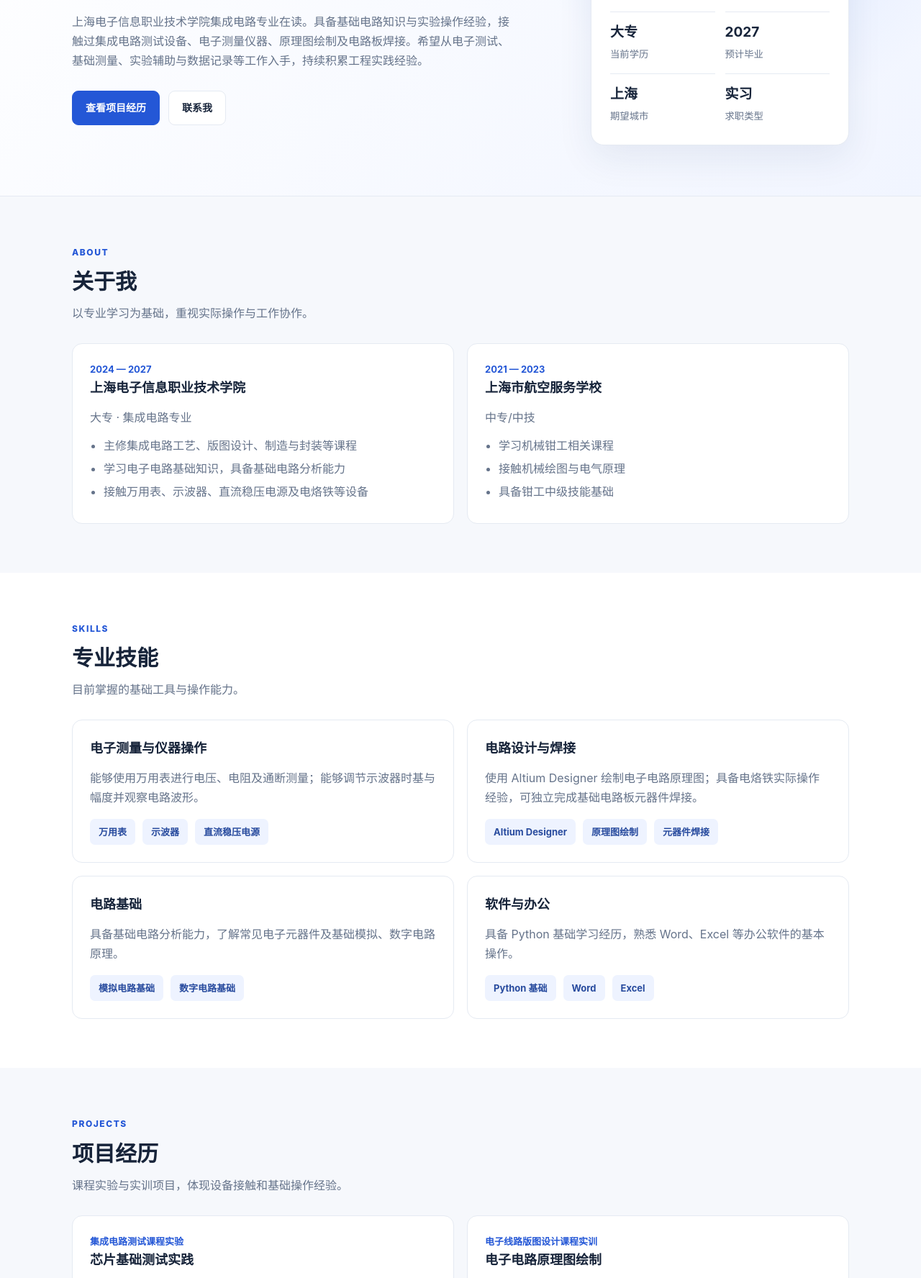
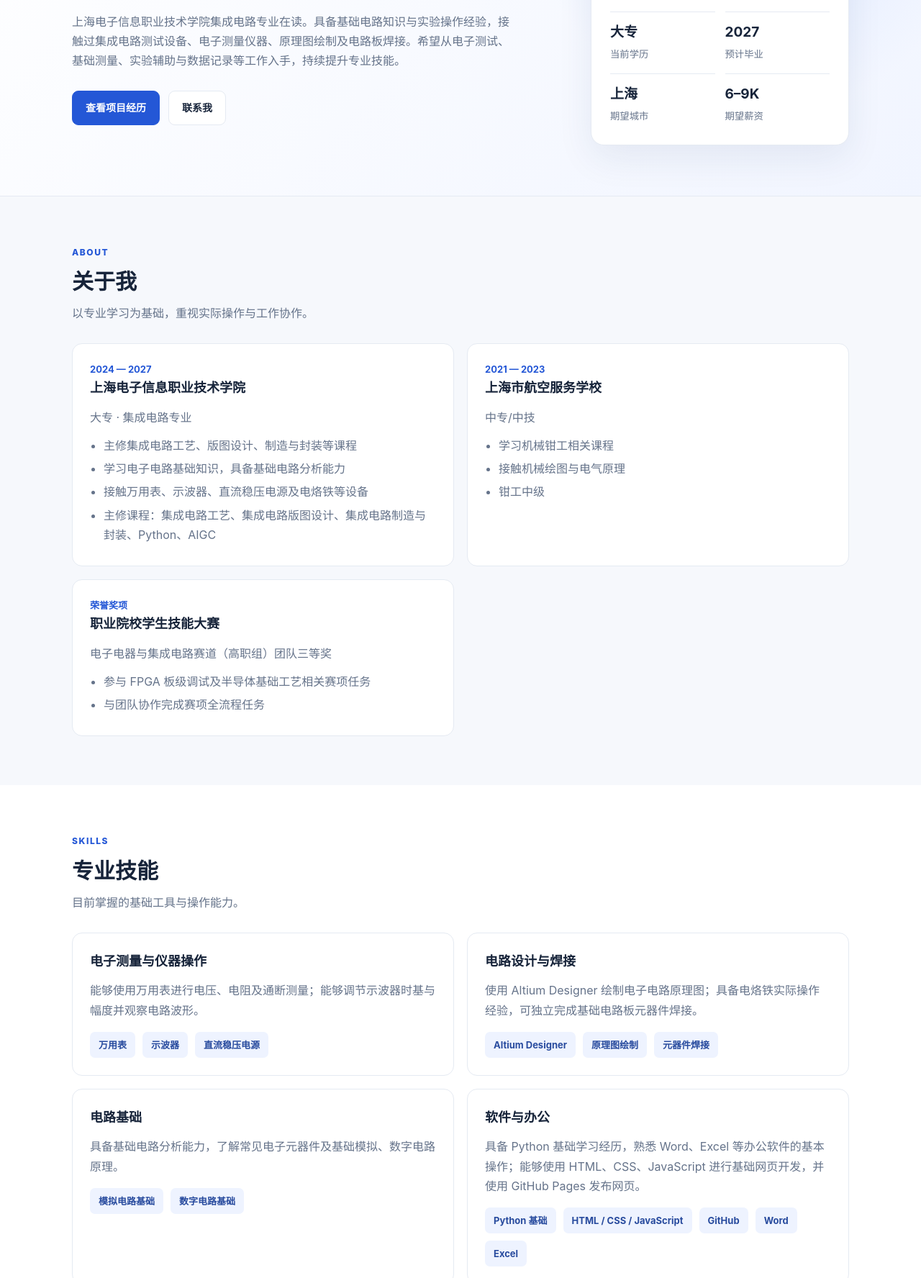
Before and after one commit to beifengyutaiyang-ux/resume, a plain HTML site: page index.html in a window 1280 px wide. Shown: the part 342-2118 px from the top of the page at 72% size. Drawn offline with Linux system fonts and the light colour scheme.

Commit message:
Add files via upload

```diff
--- a/index.html
+++ b/index.html
@@ -31,27 +31,29 @@ footer{padding:20px 0;color:#8792a5;font-size:12px;text-align:center}
 <main id="top">
 <section class="hero"><div class="wrap hero-grid">
 <div><div class="eyebrow">PERSONAL PORTFOLIO / 2026</div><h1>臧玮</h1><div class="role">电子测试实习生 · 硬件测试实习</div>
-<p class="intro">上海电子信息职业技术学院集成电路专业在读。具备基础电路知识与实验操作经验，接触过集成电路测试设备、电子测量仪器、原理图绘制及电路板焊接。希望从电子测试、基础测量、实验辅助与数据记录等工作入手，持续积累工程实践经验。</p>
+<p class="intro">上海电子信息职业技术学院集成电路专业在读。具备基础电路知识与实验操作经验，接触过集成电路测试设备、电子测量仪器、原理图绘制及电路板焊接。希望从电子测试、基础测量、实验辅助与数据记录等工作入手，持续提升专业技能。</p>
 <div class="actions"><a class="btn primary" href="#projects">查看项目经历</a><a class="btn" href="#contact">联系我</a></div></div>
-<aside class="profile-card"><div class="monogram">臧</div><h3>求职信息</h3><p>专注基础电子测试与硬件实践</p><div class="quick"><div><b>大专</b><small>当前学历</small></div><div><b>2027</b><small>预计毕业</small></div><div><b>上海</b><small>期望城市</small></div><div><b>实习</b><small>求职类型</small></div></div></aside>
+<aside class="profile-card"><div class="monogram">臧</div><h3>求职信息</h3><p>专注基础电子测试与硬件实践</p><div class="quick"><div><b>大专</b><small>当前学历</small></div><div><b>2027</b><small>预计毕业</small></div><div><b>上海</b><small>期望城市</small></div><div><b>6–9K</b><small>期望薪资</small></div></div></aside>
 </div></section>
 <section id="about"><div class="wrap"><div class="section-head"><div class="kicker">ABOUT</div><h2>关于我</h2><p>以专业学习为基础，重视实际操作与工作协作。</p></div><div class="grid">
-<article class="card"><div class="meta">2024 — 2027</div><h3>上海电子信息职业技术学院</h3><p>大专 · 集成电路专业</p><ul><li>主修集成电路工艺、版图设计、制造与封装等课程</li><li>学习电子电路基础知识，具备基础电路分析能力</li><li>接触万用表、示波器、直流稳压电源及电烙铁等设备</li></ul></article>
-<article class="card"><div class="meta">2021 — 2023</div><h3>上海市航空服务学校</h3><p>中专/中技</p><ul><li>学习机械钳工相关课程</li><li>接触机械绘图与电气原理</li><li>具备钳工中级技能基础</li></ul></article>
+<article class="card"><div class="meta">2024 — 2027</div><h3>上海电子信息职业技术学院</h3><p>大专 · 集成电路专业</p><ul><li>主修集成电路工艺、版图设计、制造与封装等课程</li><li>学习电子电路基础知识，具备基础电路分析能力</li><li>接触万用表、示波器、直流稳压电源及电烙铁等设备</li><li>主修课程：集成电路工艺、集成电路版图设计、集成电路制造与封装、Python、AIGC</li></ul></article>
+<article class="card"><div class="meta">2021 — 2023</div><h3>上海市航空服务学校</h3><p>中专/中技</p><ul><li>学习机械钳工相关课程</li><li>接触机械绘图与电气原理</li><li>钳工中级</li></ul></article>
+<article class="card"><div class="meta">荣誉奖项</div><h3>职业院校学生技能大赛</h3><p>电子电器与集成电路赛道（高职组）团队三等奖</p><ul><li>参与 FPGA 板级调试及半导体基础工艺相关赛项任务</li><li>与团队协作完成赛项全流程任务</li></ul></article>
 </div></div></section>
 <section id="skills" style="background:#fff"><div class="wrap"><div class="section-head"><div class="kicker">SKILLS</div><h2>专业技能</h2><p>目前掌握的基础工具与操作能力。</p></div><div class="grid">
 <article class="card"><h3>电子测量与仪器操作</h3><p>能够使用万用表进行电压、电阻及通断测量；能够调节示波器时基与幅度并观察电路波形。</p><div class="skills"><span class="tag">万用表</span><span class="tag">示波器</span><span class="tag">直流稳压电源</span></div></article>
 <article class="card"><h3>电路设计与焊接</h3><p>使用 Altium Designer 绘制电子电路原理图；具备电烙铁实际操作经验，可独立完成基础电路板元器件焊接。</p><div class="skills"><span class="tag">Altium Designer</span><span class="tag">原理图绘制</span><span class="tag">元器件焊接</span></div></article>
 <article class="card"><h3>电路基础</h3><p>具备基础电路分析能力，了解常见电子元器件及基础模拟、数字电路原理。</p><div class="skills"><span class="tag">模拟电路基础</span><span class="tag">数字电路基础</span></div></article>
-<article class="card"><h3>软件与办公</h3><p>具备 Python 基础学习经历，熟悉 Word、Excel 等办公软件的基本操作。</p><div class="skills"><span class="tag">Python 基础</span><span class="tag">Word</span><span class="tag">Excel</span></div></article>
+<article class="card"><h3>软件与办公</h3><p>具备 Python 基础学习经历，熟悉 Word、Excel 等办公软件的基本操作；能够使用 HTML、CSS、JavaScript 进行基础网页开发，并使用 GitHub Pages 发布网页。</p><div class="skills"><span class="tag">Python 基础</span><span class="tag">HTML / CSS / JavaScript</span><span class="tag">GitHub</span><span class="tag">Word</span><span class="tag">Excel</span></div></article>
 </div></div></section>
-<section id="projects"><div class="wrap"><div class="section-head"><div class="kicker">PROJECTS</div><h2>项目经历</h2><p>课程实验与实训项目，体现设备接触和基础操作经验。</p></div><div class="grid">
+<section id="projects"><div class="wrap"><div class="section-head"><div class="kicker">PROJECTS</div><h2>项目经历</h2><p>课程实验、实训与个人开发项目。</p></div><div class="grid">
 <article class="card"><div class="meta">集成电路测试课程实验</div><h3>芯片基础测试实践</h3><ul><li>使用 LK8810 集成电路测试设备开展芯片测试实验</li><li>对 CD4511 芯片进行开短路测试</li><li>对 LM358 芯片进行功能测试</li><li>通过课程实验了解集成电路测试的基本流程及测试设备的使用方法</li></ul></article>
 <article class="card"><div class="meta">电子线路版图设计课程实训</div><h3>电子电路原理图绘制</h3><ul><li>使用 Altium Designer（AD）绘制 A/D 转换电路、单片机数据采集电路等原理图</li><li>完成数字电路、优先译码器电路及自激振荡电路原理图绘制</li><li>了解基础电子电路的工作原理及原理图设计流程</li></ul></article>
+<article class="card"><div class="meta">2026.11 — 至今 · 个人项目</div><h3>个人网页开发与部署</h3><ul><li>使用 HTML、CSS、JavaScript 进行网页开发，结合 AI 编程工具辅助完成页面结构设计、代码编写与功能迭代</li><li>根据实际需求调整网页布局、交互逻辑及视觉效果，进行基础代码阅读、调试和问题排查</li><li>使用 GitHub 进行项目代码管理，通过 GitHub Pages 完成网页部署，实现公网访问</li></ul></article>
 </div></div></section>
 <section id="experience" style="background:#fff"><div class="wrap"><div class="section-head"><div class="kicker">EXPERIENCE</div><h2>实践与工作经历</h2><p>在校期间持续参与事务协助与服务类兼职工作。</p></div><div class="timeline">
-<div class="timeline-item"><div class="date">2024.10 — 2026.11</div><div><h3>校内勤工助学 · 心理咨询室办公室助理</h3><p>协助整理、编辑及归档办公材料；制作活动海报、撰写宣传文案；传达工作信息并完成校内事务协调；负责来访学生的初步接待与引导。</p></div></div>
-<div class="timeline-item"><div class="date">兼职经历</div><div><h3>咖啡店兼职</h3><p>根据门店流程完成日常服务及产品制作，配合团队完成运营任务，与顾客及同事保持有效沟通，处理日常工作中的常见问题。</p></div></div>
+<div class="timeline-item"><div class="date">2024.10 — 2026.11</div><div><h3>校内勤工助学 · 心理咨询室办公室助理</h3><p>协助老师整理、编辑及归档日常办公材料；根据工作需要制作活动海报、撰写相关文案；协助传达工作信息并完成校内文件、物品递送；负责来访学生的初步接待与引导。</p></div></div>
+<div class="timeline-item"><div class="date">兼职经历</div><div><h3>咖啡店兼职</h3><p>根据门店工作流程完成日常服务及产品制作；配合团队完成日常运营任务，与顾客及同事保持有效沟通，处理日常工作中的常见问题。</p></div></div>
 <div class="timeline-item"><div class="date">在校期间</div><div><h3>文学社摄影部 · 副部长 / 活动执行</h3><p>为校级及班级活动拍摄素材，协助策划文学社社团活动。</p></div></div>
 </div></div></section>
 <section class="contact" id="contact"><div class="wrap contact-grid"><div><div class="kicker" style="color:#9db8ff">CONTACT</div><h2 style="font-size:30px;margin:6px 0">期待与你交流</h2><p>求职方向：电子测试实习生 / 硬件测试实习 · 期望城市：上海</p></div><div class="contact-links"><a href="tel:17749773233">电话：177 4977 3233</a><a href="mailto:weizangmmk@gmail.com">邮箱：weizangmmk@gmail.com</a></div></div></section>
```
